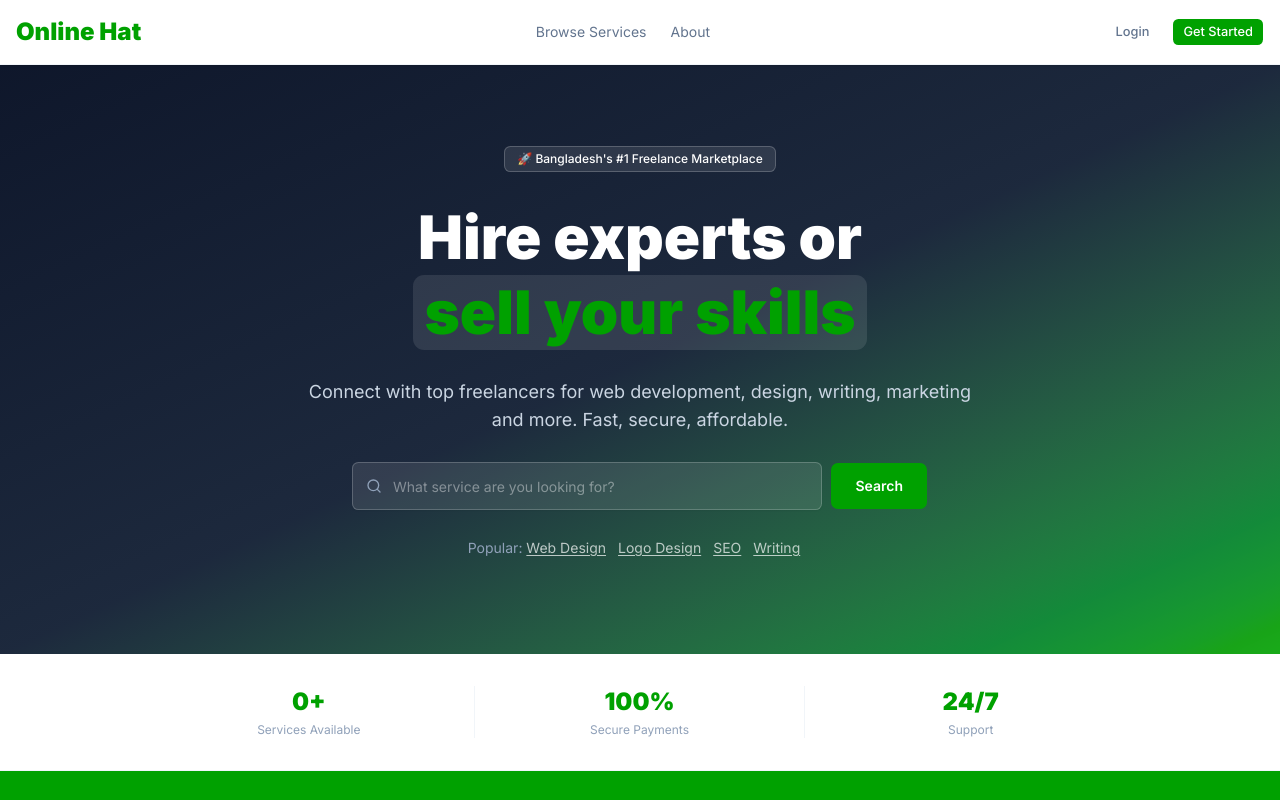
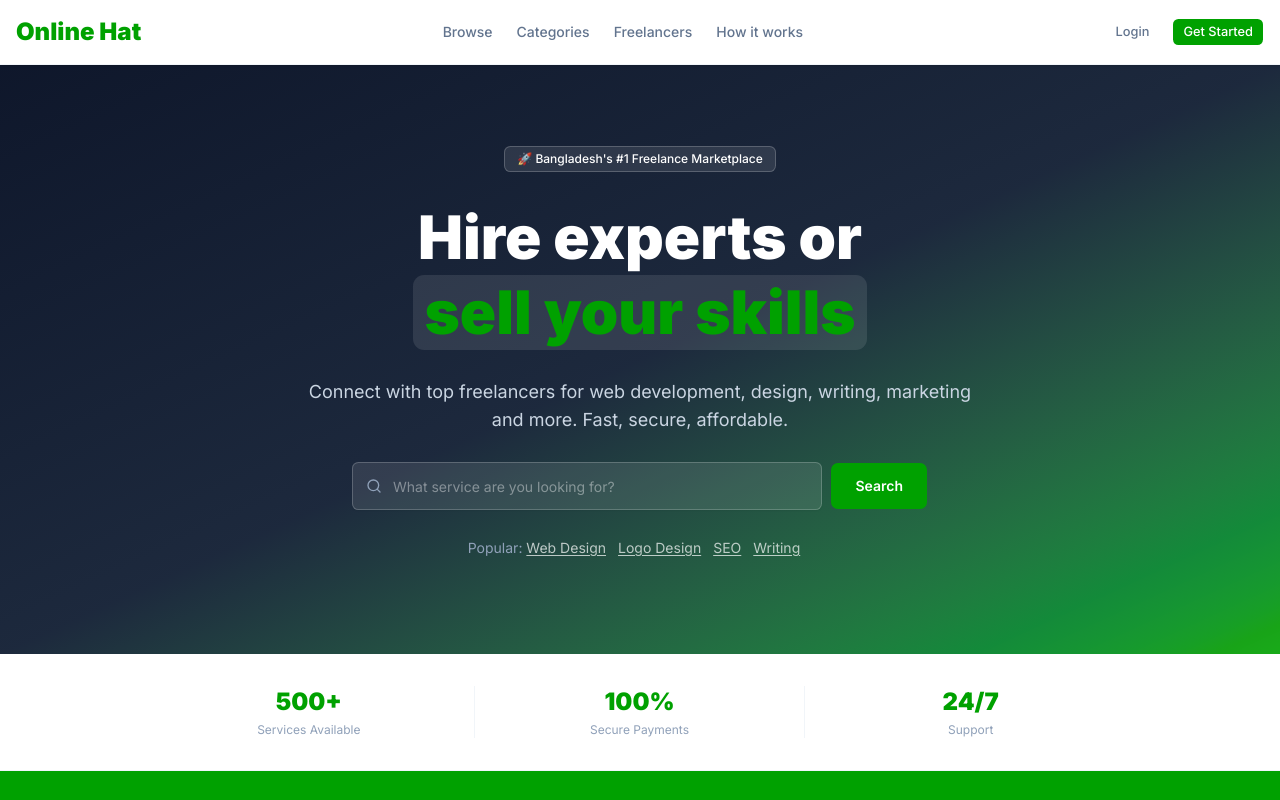
Before and after one commit to Fahim-Muntashir/OnlineHat_Client, a Next.js app: page / in a window 1280 px wide. Shown: the top 800 px of the page. Built offline with nearby package versions, Linux system fonts and the light colour scheme; no server answers.

Commit message:
add navmetu

```diff
--- a/app/(commonlayout)/_components/StatsSection.tsx
+++ b/app/(commonlayout)/_components/StatsSection.tsx
@@ -1,18 +1,25 @@
-// components/Home/StatsSection.tsx
+import { CountUp } from "@/components/shared/CountUp";
+
 export function StatsSection({ servicesCount }: { servicesCount: number }) {
   return (
     <section className="border-b border-slate-100 bg-white">
       <div className="max-w-5xl mx-auto px-4 py-8 grid grid-cols-3 divide-x divide-slate-100">
-        {[
-          { value: `${servicesCount}+`, label: "Services Available" },
-          { value: "100%", label: "Secure Payments" },
-          { value: "24/7", label: "Support" },
-        ].map((stat) => (
-          <div key={stat.label} className="text-center px-4">
-            <p className="text-2xl font-black text-primary">{stat.value}</p>
-            <p className="text-xs text-slate-400 mt-1">{stat.label}</p>
-          </div>
-        ))}
+        <div className="text-center px-4">
+          <p className="text-2xl font-black text-primary">
+            <CountUp to={servicesCount || 500} suffix="+" />
+          </p>
+          <p className="text-xs text-slate-400 mt-1">Services Available</p>
+        </div>
+        <div className="text-center px-4">
+          <p className="text-2xl font-black text-primary">
+            <CountUp to={100} suffix="%" />
+          </p>
+          <p className="text-xs text-slate-400 mt-1">Secure Payments</p>
+        </div>
+        <div className="text-center px-4">
+          <p className="text-2xl font-black text-primary">24/7</p>
+          <p className="text-xs text-slate-400 mt-1">Support</p>
+        </div>
       </div>
     </section>
   );
--- a/app/(commonlayout)/_components/stats.tsx
+++ b/app/(commonlayout)/_components/stats.tsx
@@ -1,27 +1,32 @@
 "use client";
 
 import { Users, Building2, Heart, Globe } from "lucide-react";
+import { CountUp } from "@/components/shared/CountUp";
 
 export default function Stats() {
   const stats = [
     {
       icon: Users,
-      number: "50,000+",
+      value: 50000,
+      suffix: "+",
       label: "Active Freelancers",
     },
     {
       icon: Building2,
-      number: "120,000+",
+      value: 120000,
+      suffix: "+",
       label: "Projects Completed",
     },
     {
       icon: Heart,
-      number: "30,000+",
+      value: 30000,
+      suffix: "+",
       label: "Happy Clients",
     },
     {
       icon: Globe,
-      number: "190+",
+      value: 190,
+      suffix: "+",
       label: "Countries Covered",
     },
   ];
@@ -38,7 +43,11 @@ export default function Stats() {
                   <IconComponent className="w-8 h-8" />
                 </div>
                 <div className="text-4xl md:text-5xl font-bold mb-2">
-                  {stat.number}
+                  <CountUp
+                    to={stat.value}
+                    suffix={stat.suffix}
+                    delay={index * 0.15}
+                  />
                 </div>
                 <div className="text-primary-foreground/80 text-sm">
                   {stat.label}
--- a/app/(commonlayout)/page.tsx
+++ b/app/(commonlayout)/page.tsx
@@ -50,6 +50,7 @@ export default function HomePage() {
       </motion.div>
 
       <motion.div
+        id="categories"
         initial={{ opacity: 0, scale: 0.95 }}
         whileInView={{ opacity: 1, scale: 1 }}
         viewport={{ once: true }}
@@ -86,6 +87,7 @@ export default function HomePage() {
       </motion.div>
 
       <motion.div
+        id="freelancers"
         initial={{ opacity: 0, y: 30 }}
         whileInView={{ opacity: 1, y: 0 }}
         viewport={{ once: true }}
@@ -95,6 +97,7 @@ export default function HomePage() {
       </motion.div>
 
       <motion.div
+        id="how-it-works"
         initial={{ opacity: 0, scale: 0.9 }}
         whileInView={{ opacity: 1, scale: 1 }}
         viewport={{ once: true }}
@@ -126,6 +129,7 @@ export default function HomePage() {
       </motion.div>
 
       <motion.div
+        id="services"
         initial={{ opacity: 0, y: 30 }}
         whileInView={{ opacity: 1, y: 0 }}
         viewport={{ once: true }}
--- /dev/null
+++ b/components/shared/CountUp.tsx
@@ -0,0 +1,51 @@
+"use client";
+
+import { useEffect, useRef } from "react";
+import { useInView, useMotionValue, animate } from "framer-motion";
+
+interface CountUpProps {
+  to: number;
+  from?: number;
+  duration?: number;
+  delay?: number;
+  className?: string;
+  suffix?: string;
+  prefix?: string;
+}
+
+export function CountUp({
+  to,
+  from = 0,
+  duration = 2,
+  delay = 0,
+  className,
+  suffix = "",
+  prefix = "",
+}: CountUpProps) {
+  const nodeRef = useRef<HTMLSpanElement>(null);
+  const isInView = useInView(nodeRef, { once: true, margin: "-100px" });
+  const count = useMotionValue(from);
+
+  useEffect(() => {
+    if (isInView) {
+      const controls = animate(count, to, {
+        duration: duration,
+        delay: delay,
+        ease: "easeOut",
+        onUpdate: (latest) => {
+          if (nodeRef.current) {
+            nodeRef.current.textContent =
+              prefix + Math.floor(latest).toLocaleString() + suffix;
+          }
+        },
+      });
+      return () => controls.stop();
+    }
+  }, [isInView, to, count, duration, delay, prefix, suffix]);
+
+  return (
+    <span ref={nodeRef} className={className}>
+      {prefix}{from.toLocaleString()}{suffix}
+    </span>
+  );
+}
--- a/components/shared/navbar.tsx
+++ b/components/shared/navbar.tsx
@@ -43,15 +43,18 @@ export const Navbar = () => {
           Online Hat
         </Link>
 
-        <nav className="hidden md:flex items-center gap-6 text-sm text-slate-500">
-          <Link
-            href="/services"
-            className="hover:text-primary transition-colors"
-          >
-            Browse Services
+        <nav className="hidden md:flex items-center gap-6 text-sm text-slate-500 font-medium">
+          <Link href="/services" className="hover:text-primary transition-colors">
+            Browse
           </Link>
-          <Link href="/about" className="hover:text-primary transition-colors">
-            About
+          <Link href="/#categories" className="hover:text-primary transition-colors">
+            Categories
+          </Link>
+          <Link href="/#freelancers" className="hover:text-primary transition-colors">
+            Freelancers
+          </Link>
+          <Link href="/#how-it-works" className="hover:text-primary transition-colors">
+            How it works
           </Link>
         </nav>
 
--- a/package.json
+++ b/package.json
@@ -20,6 +20,7 @@
     "framer-motion": "^12.38.0",
     "js-cookie": "^3.0.5",
     "jwt-decode": "^4.0.0",
+    "lenis": "^1.3.21",
     "lucide-react": "^1.6.0",
     "next": "16.2.1",
     "react": "19.2.4",
--- a/providers.tsx
+++ b/providers.tsx
@@ -1,15 +1,17 @@
-// src/providers.tsx
 "use client";
 
 import { QueryClientProvider } from "@tanstack/react-query";
 import { ReactQueryDevtools } from "@tanstack/react-query-devtools";
 import { queryClient } from "@/lib/queryClient";
 import { Toaster } from "sonner";
+import { Lenis } from "lenis/react";
 
 export const Providers = ({ children }: { children: React.ReactNode }) => {
   return (
     <QueryClientProvider client={queryClient}>
-      {children}
+      <Lenis root>
+        {children}
+      </Lenis>
       <Toaster position="top-right" richColors />
       <ReactQueryDevtools initialIsOpen={false} />
     </QueryClientProvider>
```
Also changed, not shown: 1 other file (tests, documents, lock files or other folders).
